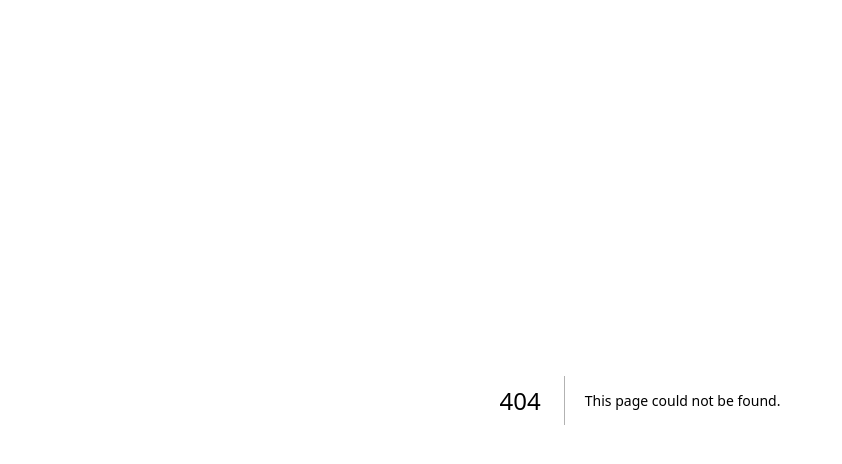
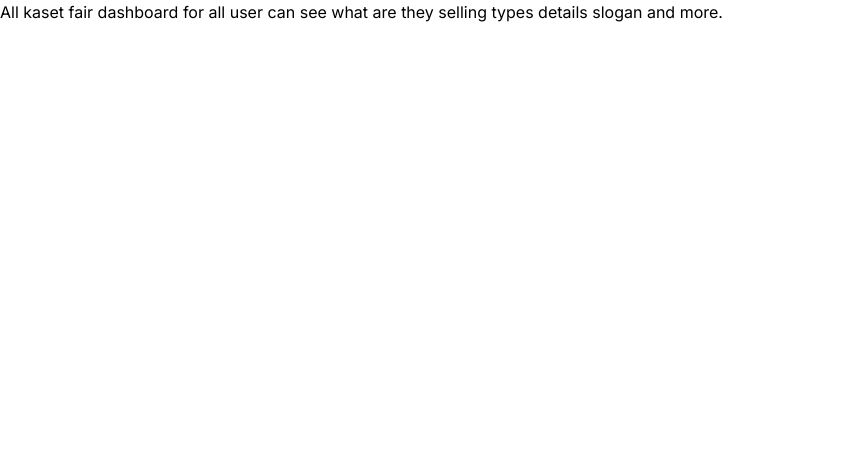
Before and after one commit to KSF-Store/KasetFair-Selection, a Next.js app: page /ksf-dashboard in a window 1280 px wide. Before the commit this address had no page. Shown: the top 464 px of the page, without its empty margins (0-842 px from the left). Built offline with nearby package versions, Linux system fonts and the light colour scheme.

Commit message:
Init all store dashboard

```diff
--- /dev/null
+++ b/src/app/(user)/ksf-dashboard/page.tsx
@@ -0,0 +1,11 @@
+import React from 'react'
+
+type Props = {}
+
+export default function page({}: Props) {
+  return (
+    <div>
+        All kaset fair dashboard for all user can see what are they selling types details slogan and more.
+    </div>
+  )
+}
--- a/src/app/page.tsx
+++ b/src/app/page.tsx
@@ -9,7 +9,6 @@ import HomePage from "@/components/homepage/home";
 export default async function Home() {
   const session = await auth()
 
-  console.log(session)
   return (
     <main className="">
       <HomePage/>
```
